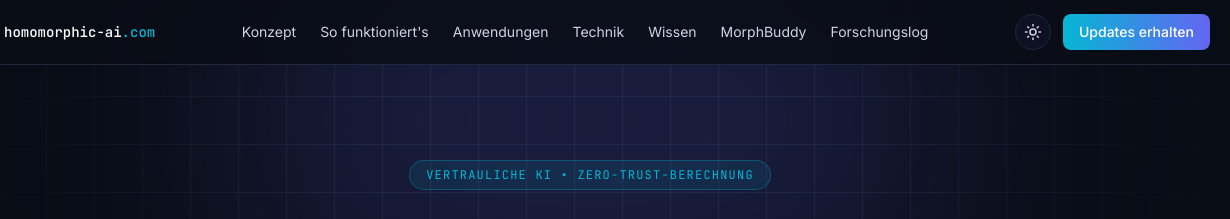
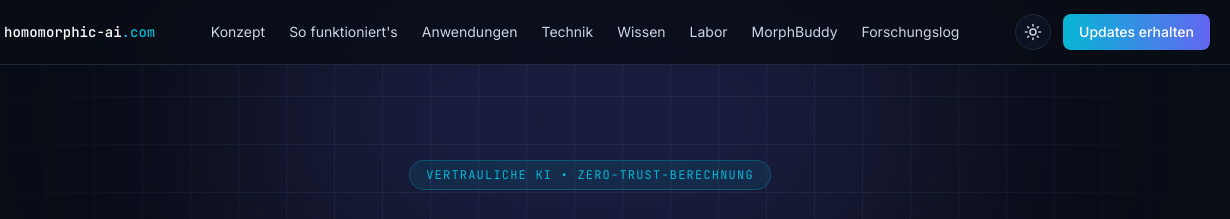
Before and after one commit to addek-lab/homomorphic-ai, a plain HTML site: page index.html in a window 1280 px wide. Shown: the top 219 px of the page, 50-1280 px from the left. Drawn offline with nearby package versions, Linux system fonts and the light colour scheme.

Commit message:
Update index.html

```diff
--- a/index.html
+++ b/index.html
@@ -52,6 +52,7 @@ tailwind.config = { theme: { extend: {
       <li><a class="hover:text-cy transition" href="#use-cases">Anwendungen</a></li>
       <li><a class="hover:text-cy transition" href="#reality">Technik</a></li>
       <li><a class="hover:text-cy transition" href="knowledge.html">Wissen</a></li>
+      <li><a class="hover:text-cy transition" href="labor.html">Labor</a></li>
       <li><a class="hover:text-cy transition" href="morphbuddy.html">MorphBuddy</a></li>
       <li><a class="hover:text-cy transition" href="blog/">Forschungslog</a></li>
     </ul>
@@ -68,6 +69,7 @@ tailwind.config = { theme: { extend: {
       <li><a class="block py-2 hover:text-cy" href="#use-cases">Anwendungen</a></li>
       <li><a class="block py-2 hover:text-cy" href="#reality">Technik &amp; Realität</a></li>
       <li><a class="block py-2 hover:text-cy" href="knowledge.html">Wissen</a></li>
+      <li><a class="block py-2 hover:text-cy" href="labor.html">Labor</a></li>
       <li><a class="block py-2 hover:text-cy" href="morphbuddy.html">MorphBuddy</a></li>
       <li><a class="block py-2 hover:text-cy" href="blog/">Forschungslog</a></li>
       <li><a class="block py-2 hover:text-cy" href="#updates">Updates erhalten</a></li>
@@ -275,6 +277,7 @@ Enc(a) ⊗ Enc(b) = Enc(a × b)</pre>
     <div class="mt-8 flex flex-wrap gap-4">
       <a href="knowledge.html#explorer" class="px-6 py-3 rounded-lg font-semibold text-white bg-gradient-to-r from-cy to-ind hover:opacity-90 transition">Kosten-Explorer öffnen</a>
       <a href="knowledge.html" class="px-6 py-3 rounded-lg font-semibold text-slate-200 border border-line hover:border-cy/60 hover:text-white transition">Zur Wissensbasis</a>
+      <a href="labor.html" class="px-6 py-3 rounded-lg font-semibold text-slate-200 border border-line hover:border-cy/60 hover:text-white transition">Selbst ausprobieren: Homomorphic Lab</a>
     </div>
     <p class="mt-5 text-xs text-slate-500">Messung aus einer veröffentlichten Studie von 2020: kleiner Datensatz, Hardware von damals. Sie zeigt Machbarkeit, nicht die Kosten heutiger Großmodelle.</p>
   </div>
```
